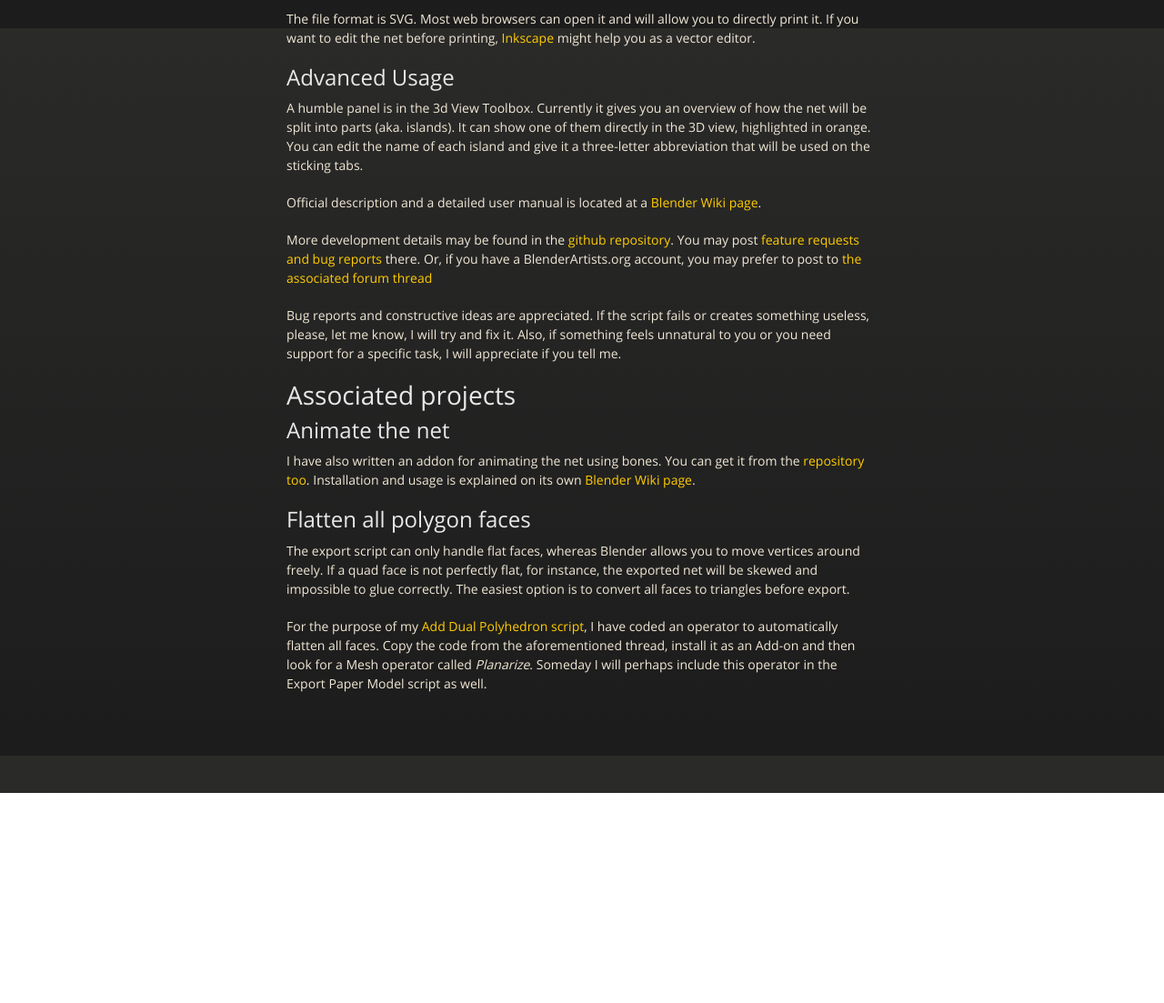
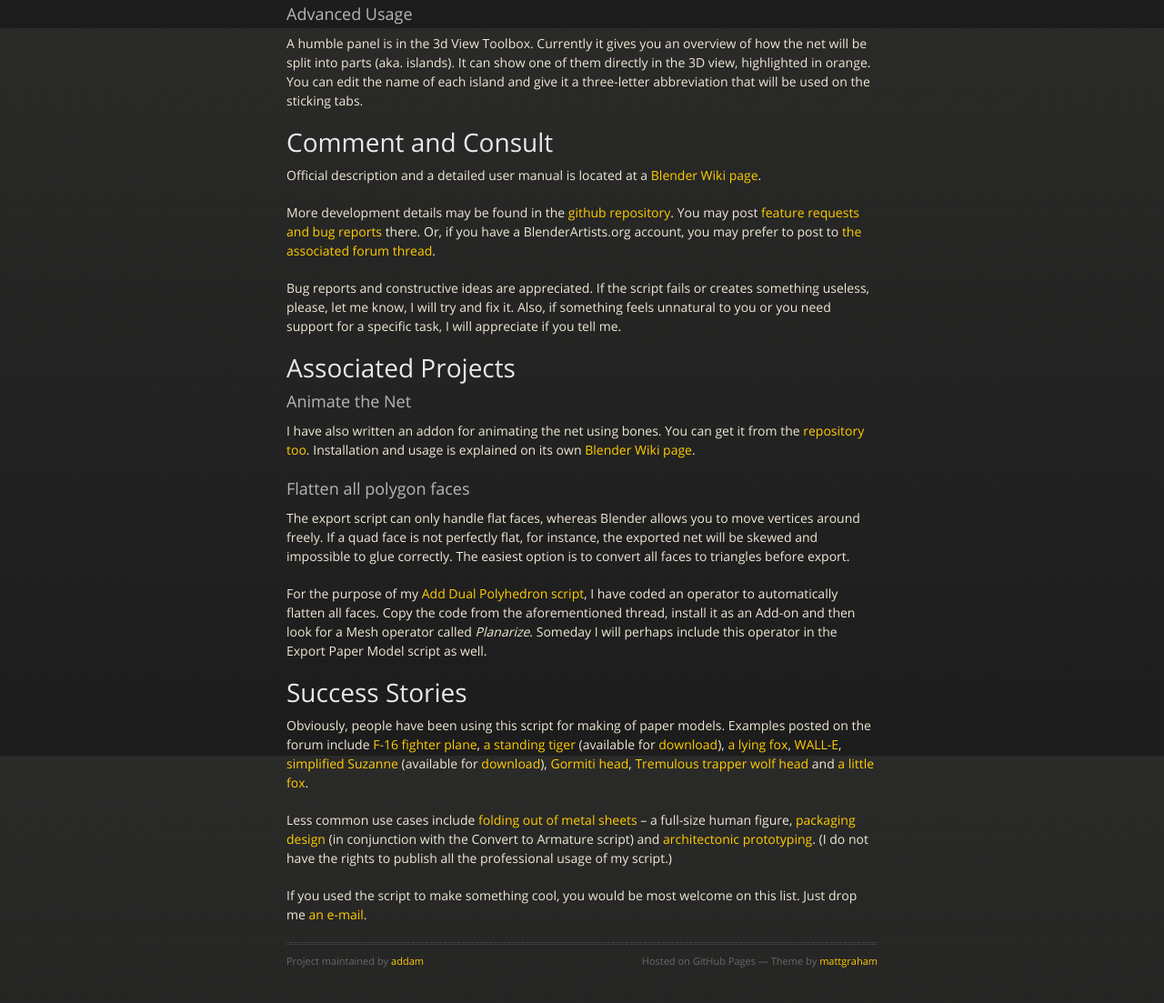
Before and after one commit to addam/Export-Paper-Model-from-Blender, a plain HTML site: page index.html in a window 1280 px wide. Shown: the part 769-1872 px from the top of the page at 91% size. Before the commit the page ends 1641 px from the top, so only its background shows below. Drawn offline with nearby package versions, Linux system fonts and the light colour scheme.

Commit message:
Extended the text and improved the layout

```diff
--- a/index.html
+++ b/index.html
@@ -21,8 +21,7 @@
       <div id="header">
         <nav>
           <li class="fork"><a href="https://github.com/addam/Export-Paper-Model-from-Blender">View On GitHub</a></li>
-          <li class="downloads"><a href="https://github.com/addam/Export-Paper-Model-from-Blender/zipball/master">ZIP</a></li>
-          <li class="downloads"><a href="https://github.com/addam/Export-Paper-Model-from-Blender/tarball/master">TAR</a></li>
+          <li class="downloads"><a href="https://github.com/addam/Export-Paper-Model-from-Blender/raw/master/io_export_paper_model.py">PY</a></li>
           <li class="title">DOWNLOADS</li>
         </nav>
       </div><!-- end header -->
@@ -33,24 +32,19 @@
         <div id="title">
           <h1>Export Paper Model from Blender</h1>
           <p>A Python script for Blender 2.7 designed for creating paper models</p>
-          <hr>
-          <span class="credits left">Project maintained by <a href="https://github.com/addam">addam</a></span>
-          <span class="credits right">Hosted on GitHub Pages &mdash; Theme by <a href="https://twitter.com/michigangraham">mattgraham</a></span>
         </div>
 
         <h1>
-<a id="jump-in" class="anchor" href="#jump-in" aria-hidden="true"><span class="octicon octicon-link"></span></a>Jump in</h1>
+<a id="jump-in" class="anchor" href="#jump-in" aria-hidden="true"><span class="octicon octicon-link"></span></a><a href="https://github.com/addam/Export-Paper-Model-from-Blender/raw/master/io_export_paper_model.py"><strong>&gt;&nbsp;Jump In&nbsp;&lt;</strong></a></h1>
 
-<p><a href="https://github.com/addam/Export-Paper-Model-from-Blender/raw/master/io_export_paper_model.py"><strong>Download the script from here</strong></a></p>
+<h3>
+<a id="install" class="anchor" href="#install" aria-hidden="true"><span class="octicon octicon-link"></span></a>Install</h3>
 
-<h2>
-<a id="install" class="anchor" href="#install" aria-hidden="true"><span class="octicon octicon-link"></span></a>Install</h2>
-
-<p>To make it work, you need blender 2.70 or later. In <em>User Preferences</em> &gt; <em>Add-Ons</em>, use the <em>Import Add-on</em> tool. Then in the list of available add-ons, look for <em>Export Paper Model</em> and enable it.
+<p>To make it work, you need <a href="http://www.blender.org/download">blender 2.70 or later</a>. In <em>User Preferences</em> &gt; <em>Add-Ons</em>, use the <em>Import Add-on</em> tool. Then in the list of available add-ons, look for <em>Export Paper Model</em> and enable it.
 If you just want to see some action quickly, the export is done from menu <em>File</em> &gt; <em>Export</em> &gt; <em>Paper Model</em>.</p>
 
-<h2>
-<a id="how-to-use" class="anchor" href="#how-to-use" aria-hidden="true"><span class="octicon octicon-link"></span></a>How to Use</h2>
+<h3>
+<a id="how-to-use" class="anchor" href="#how-to-use" aria-hidden="true"><span class="octicon octicon-link"></span></a>How to Use</h3>
 
 <p>The first (optional) step is to mark edges where the model will be cut. From the Toolbox panel, call the Unfold operator on the selected model. The edges will get marked as Edit mode <em>Seams</em>, you can edit them in any way you like. The script will use the seams you mark and mark some more as necessary.</p>
 
@@ -60,31 +54,59 @@
 
 <p>The file format is SVG. Most web browsers can open it and will allow you to directly print it. If you want to edit the net before printing, <a href="http://inkscape.org">Inkscape</a> might help you as a vector editor.</p>
 
-<h2>
-<a id="advanced-usage" class="anchor" href="#advanced-usage" aria-hidden="true"><span class="octicon octicon-link"></span></a>Advanced Usage</h2>
+<h3>
+<a id="advanced-usage" class="anchor" href="#advanced-usage" aria-hidden="true"><span class="octicon octicon-link"></span></a>Advanced Usage</h3>
 
 <p>A humble panel is in the 3d View Toolbox. Currently it gives you an overview of how the net will be split into parts (aka. islands). It can show one of them directly in the 3D view, highlighted in orange. You can edit the name of each island and give it a three-letter abbreviation that will be used on the sticking tabs.</p>
 
+<h1>
+<a id="dive-in" class="anchor" href="#dive-in" aria-hidden="true"><span class="octicon octicon-link"></span></a>Comment and Consult</h1>
 <p>Official description and a detailed user manual is located at a <a href="http://wiki.blender.org/index.php/Extensions:2.6/Py/Scripts/Import-Export/Paper_Model">Blender Wiki page</a>.</p>
 
-<p>More development details may be found in the <a href="https://github.com/addam/Export-Paper-Model-from-Blender">github repository</a>. You may post <a href="https://github.com/addam/Export-Paper-Model-from-Blender/issues">feature requests and bug reports</a> there. Or, if you have a BlenderArtists.org account, you may prefer to post to <a href="http://blenderartists.org/forum/showthread.php?186071">the associated forum thread</a></p>
+<p>More development details may be found in the <a href="https://github.com/addam/Export-Paper-Model-from-Blender">github repository</a>. You may post <a href="https://github.com/addam/Export-Paper-Model-from-Blender/issues">feature requests and bug reports</a> there. Or, if you have a BlenderArtists.org account, you may prefer to post to <a href="http://blenderartists.org/forum/showthread.php?186071">the associated forum thread</a>.</p>
 
 <p>Bug reports and constructive ideas are appreciated. If the script fails or creates something useless, please, let me know, I will try and fix it. Also, if something feels unnatural to you or you need support for a specific task, I will appreciate if you tell me.</p>
 
 <h1>
-<a id="associated-projects" class="anchor" href="#associated-projects" aria-hidden="true"><span class="octicon octicon-link"></span></a>Associated projects</h1>
+<a id="associated-projects" class="anchor" href="#associated-projects" aria-hidden="true"><span class="octicon octicon-link"></span></a>Associated Projects</h1>
 
-<h2>
-<a id="animate-the-net" class="anchor" href="#animate-the-net" aria-hidden="true"><span class="octicon octicon-link"></span></a>Animate the net</h2>
+<h3>
+<a id="animate-the-net" class="anchor" href="#animate-the-net" aria-hidden="true"><span class="octicon octicon-link"></span></a>Animate the Net</h3>
 
 <p>I have also written an addon for animating the net using bones. You can get it from the <a href="https://github.com/addam/Export-Paper-Model-from-Blender/raw/master/object_convert_to_armature.py">repository too</a>. Installation and usage is explained on its own <a href="http://wiki.blender.org/index.php/Extensions:2.6/Py/Scripts/Object/Convert_to_Armature">Blender Wiki page</a>.</p>
 
-<h2>
-<a id="flatten-all-polygon-faces" class="anchor" href="#flatten-all-polygon-faces" aria-hidden="true"><span class="octicon octicon-link"></span></a>Flatten all polygon faces</h2>
+<h3>
+<a id="flatten-all-polygon-faces" class="anchor" href="#flatten-all-polygon-faces" aria-hidden="true"><span class="octicon octicon-link"></span></a>Flatten all polygon faces</h3>
 
 <p>The export script can only handle flat faces, whereas Blender allows you to move vertices around freely. If a quad face is not perfectly flat, for instance, the exported net will be skewed and impossible to glue correctly. The easiest option is to convert all faces to triangles before export.</p>
 
 <p>For the purpose of my <a href="blenderartists.org/forum/showthread.php?366189">Add Dual Polyhedron script</a>, I have coded an operator to automatically flatten all faces. Copy the code from the aforementioned thread, install it as an Add-on and then look for a Mesh operator called <em>Planarize</em>. Someday I will perhaps include this operator in the Export Paper Model script as well.</p>
+
+<h1>
+<a id="success-stories" class="anchor" href="#success-stories" aria-hidden="true"><span class="octicon octicon-link"></span></a>Success Stories</h1>
+
+<p>Obviously, people have been using this script for making of paper models. Examples posted on the forum include
+<a href="http://blenderartists.org/forum/showthread.php?186071-Export-Paper-Model&p=2896139&viewfull=1#post2896139">F-16 fighter plane</a>,
+<a href="http://forum.blender.org.il/showthread.php?tid=1139">a standing tiger</a> (available for <a href="https://dl.dropboxusercontent.com/content_link/1ArxFHXIsR3j7189sXhoDp0usBndGsRxszoYzlZD2BF4JkOQq4gsZC2qTxq902lr?dl=1">download</a>),
+<a href="blenderartists.org/forum/showthread.php?318787-Fox-(paper-model)">a lying fox</a>,
+<a href="http://blenderartists.org/forum/showthread.php?186071-Export-Paper-Model&p=2546082&viewfull=1#post2546082">WALL-E</a>,
+<a href="http://blenderartists.org/forum/showthread.php?186071-Export-Paper-Model&p=1924697&viewfull=1#post1924697">simplified Suzanne</a> (available for <a href="http://adam.dominec.eu/fajly/suzanne.pdf">download</a>),
+<a href="http://blenderartists.org/forum/showthread.php?186071-Export-Paper-Model&p=1863455&viewfull=1#post1863455">Gormiti head</a>,
+<a href="http://blenderartists.org/forum/showthread.php?186071-Export-Paper-Model&p=1870064&viewfull=1#post1870064">Tremulous trapper</a>
+<a href="http://blenderartists.org/forum/showthread.php?186071-Export-Paper-Model&p=2184546&viewfull=1#post2184546">wolf head</a> and
+<a href="http://blenderartists.org/forum/showthread.php?186071-Export-Paper-Model&p=2669696&viewfull=1#post2669696">a little fox</a>.
+</p>
+
+<p>Less common use cases include
+<a href="https://vimeo.com/130446414">folding out of metal sheets</a> &ndash; a full-size human figure,
+<a href="http://blenderartists.org/forum/showthread.php?186071-Export-Paper-Model&p=1823412&viewfull=1#post1823412">packaging design</a> (in conjunction with the Convert to Armature script) and
+<a href="http://blenderartists.org/forum/showthread.php?186071-Export-Paper-Model&p=2839427&viewfull=1#post2839427">architectonic prototyping</a>. (I do not have the rights to publish all the professional usage of my script.)
+</p>
+
+<p>If you used the script to make something cool, you would be most welcome on this list. Just drop me <a href="mailto:&quot;Adam Dominec&quot; &lt;adominec@gmail.com&gt;?subject=Paper%20Model">an e-mail</a>.</p>
+    <hr>
+    <span class="credits left">Project maintained by <a href="https://github.com/addam">addam</a></span>
+    <span class="credits right">Hosted on GitHub Pages &mdash; Theme by <a href="https://twitter.com/michigangraham">mattgraham</a></span>
       </section>
 
     </div>
--- a/stylesheets/styles.css
+++ b/stylesheets/styles.css
@@ -806,17 +806,17 @@
   font-size: 18px;
   text-align: center;
 }
-section #title .credits {
+section .credits {
   font-size: 11px;
   font-family: 'OpenSansRegular', "Helvetica Neue", Helvetica, Arial, sans-serif;
   font-weight: normal;
   color: #696969;
   margin-top: -10px;
 }
-section #title .credits.left {
+section .credits.left {
   float: left;
 }
-section #title .credits.right {
+section .credits.right {
   float: right;
 }
 
```
